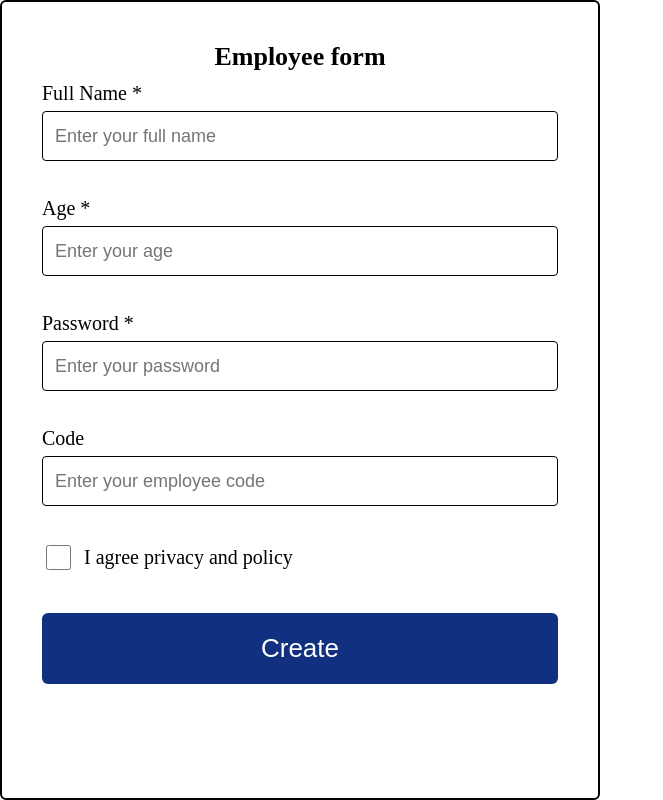
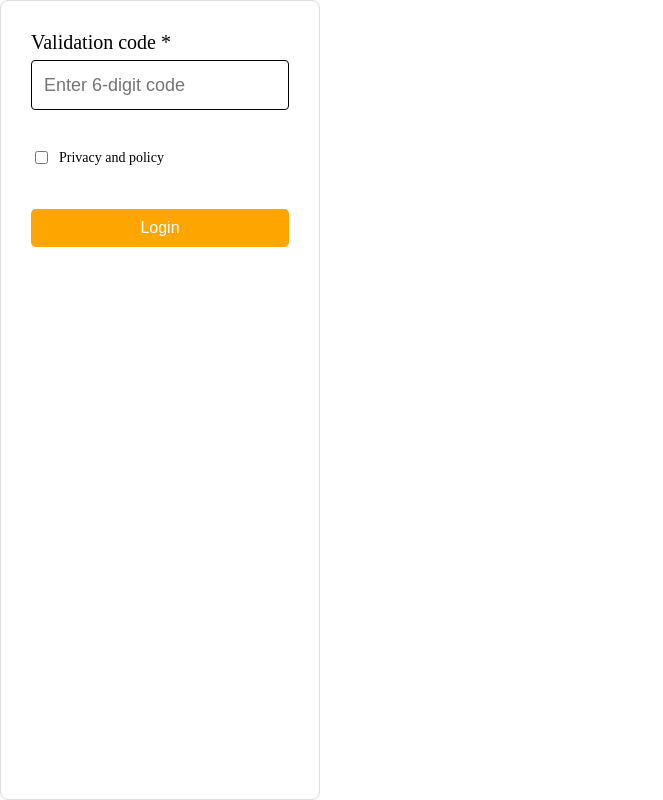
Before and after one commit to KaterynaBanasiak/55_react_ts, a React (Vite) app: page / in a window 1280 px wide. Shown: the whole page, without its empty margins (0-663 px from the left). Built offline with nearby package versions, Linux system fonts and the light colour scheme.

Commit message:
Added Homework15 component with Formik validation and custom Button

```diff
--- a/src/App.tsx
+++ b/src/App.tsx
@@ -15,7 +15,8 @@ import GlobalStyles from "./styles/GlobalStyles"
 // import Homework12 from "./homeworks/Homework12/Homework12";
 // import Lesson13 from "./lessons/Lesson13/Lesson13"
 // import Lesson14 from "./lessons/Lesson14/Lesson14"
-import Homework14 from "./homeworks/Homework14/Homework14";
+// import Homework14 from "./homeworks/Homework14/Homework14";
+import Homework15 from "./homeworks/Homework15/Homework15";
 
 
 //Homeworks imports
@@ -55,7 +56,8 @@ function App() {
       {/* <Homework12 /> */}
       {/* <Lesson13 /> */}
       {/* <Lesson14 /> */}
-      <Homework14 />
+      {/* <Homework14 /> */}
+      <Homework15 />
     </>
   )
 }
--- a/src/components/Button/button.tsx
+++ b/src/components/Button/button.tsx
@@ -1,25 +1,33 @@
-import { MainButton } from './styles';
-import { ButtonProps } from './types';
+import { FC } from "react";
+import styled from "@emotion/styled";
+import { ButtonHTMLAttributes } from "react";
 
-// interface ButtonProps {
-//   name: string,
-//   //void - если функция ничего не возвращает
-//   onClick?: () => void,
-//   disabled?: boolean,
-//   type?: 'submit' | 'button' | 'reset'
-// }
-
-function Button({ name, onClick, disabled = false, type = 'submit', danger }: ButtonProps) {
-  return (
-    <MainButton
-      onClick={onClick}
-      disabled={disabled}
-      type={type}
-      danger={danger}
-    >
-      {name}
-    </MainButton>
-  )
+// Интерфейс пропсов для Button, наследуем от стандартных ButtonHTMLAttributes
+interface ButtonProps extends ButtonHTMLAttributes<HTMLButtonElement> {
+  danger?: boolean;  // Добавляем свой проп danger
 }
 
-export default Button
+const StyledButton = styled.button<{ danger?: boolean }>`
+  padding: 10px 20px;
+  font-size: 16px;
+  border: none;
+  border-radius: 5px;
+  cursor: pointer;
+  background-color: ${(props) => (props.danger ? "green" : "orange")};
+  color: white;
+  transition: background-color 0.3s ease;
+
+  &:hover {
+    background-color: ${(props) => (props.danger ? "#006600" : "#ff6600")};
+  }
+`;
+
+const Button: FC<ButtonProps> = ({ children, danger = false, type = "submit", ...rest }) => {
+  return (
+    <StyledButton {...rest} type={type} danger={danger}>
+      {children}
+    </StyledButton>
+  );
+};
+
+export default Button;
--- /dev/null
+++ b/src/components/Checkbox/Checkbox.tsx
@@ -0,0 +1,27 @@
+import { FC } from "react";
+import { StyledCheckboxContainer, StyledLabel, StyledInput } from "./styles";
+
+interface CheckboxProps {
+  id: string;
+  name: string;
+  label: string;
+  checked: boolean;
+  onChange: (e: React.ChangeEvent<HTMLInputElement>) => void;
+}
+
+const Checkbox: FC<CheckboxProps> = ({ id, name, label, checked, onChange }) => {
+  return (
+    <StyledCheckboxContainer>
+      <StyledInput
+        id={id}
+        name={name}
+        type="checkbox"
+        checked={checked}
+        onChange={onChange}
+      />
+      <StyledLabel htmlFor={id}>{label}</StyledLabel>
+    </StyledCheckboxContainer>
+  );
+};
+
+export default Checkbox;
--- /dev/null
+++ b/src/components/Checkbox/styles.ts
@@ -0,0 +1,13 @@
+import styled from "@emotion/styled";
+
+export const StyledCheckboxContainer = styled.div`
+  display: flex;
+  align-items: center;
+  gap: 8px;
+`;
+
+export const StyledInput = styled.input``;
+
+export const StyledLabel = styled.label`
+  font-size: 14px;
+`;
--- /dev/null
+++ b/src/homeworks/Homework15/Homework15.tsx
@@ -0,0 +1,63 @@
+import { useFormik } from "formik";
+import * as Yup from "yup";
+
+import Input from "../../components/Input/Input";
+import Checkbox from "../../components/Checkbox/Checkbox";
+import { Homework15Wrapper, ErrorMessage } from "./styles";
+import Button from "../../components/Button/button"; // импорт кнопки
+
+interface FormValues {
+  code: string;
+  agreement: boolean;
+}
+
+const validationSchema = Yup.object().shape({
+  code: Yup.string()
+    .required("Validation code is required")
+    .matches(/^\d{6}$/, "Code must be exactly 6 digits"),
+  agreement: Yup.boolean()
+    .oneOf([true], "You must accept privacy and policy")
+});
+
+function Homework15() {
+  const formik = useFormik<FormValues>({
+    initialValues: {
+      code: "",
+      agreement: false
+    },
+    validationSchema,
+    validateOnChange: false,
+    onSubmit: (values) => {
+      console.log("Вы успешно вошли"); // Сообщение при отправке формы
+    }
+  });
+
+  return (
+    <Homework15Wrapper onSubmit={formik.handleSubmit}>
+      <Input
+        name="code"
+        label="Validation code *"
+        id="code_id"
+        placeholder="Enter 6-digit code"
+        type="number"
+        value={formik.values.code}
+        onChange={formik.handleChange}
+        error={formik.errors.code}
+      />
+
+      <Checkbox
+        id="agreement"
+        name="agreement"
+        label="Privacy and policy"
+        checked={formik.values.agreement}
+        onChange={formik.handleChange}
+      />
+      <ErrorMessage>{formik.errors.agreement}</ErrorMessage>
+
+      {/* Используем Button с type="submit" */}
+      <Button type="submit">Login</Button>
+    </Homework15Wrapper>
+  );
+}
+
+export default Homework15;
--- /dev/null
+++ b/src/homeworks/Homework15/styles.ts
@@ -0,0 +1,19 @@
+// src/homeworks/Homework15/styles.ts
+import styled from "@emotion/styled";
+
+export const Homework15Wrapper = styled.form`
+  display: flex;
+  flex-direction: column;
+  gap: 12px;
+  background: white;
+  padding: 30px;
+  border: 1px solid #ddd;
+  border-radius: 8px;
+  max-width: 500px;
+`;
+
+export const ErrorMessage = styled.div`
+  color: red;
+  font-size: 14px;
+  height: 18px;
+`;
```
